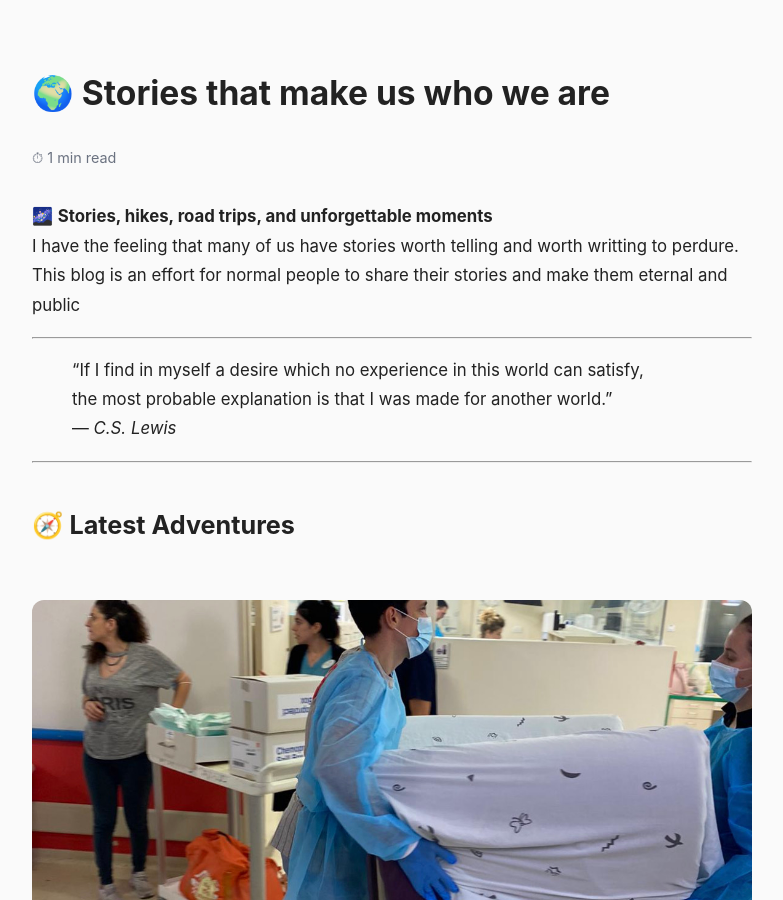
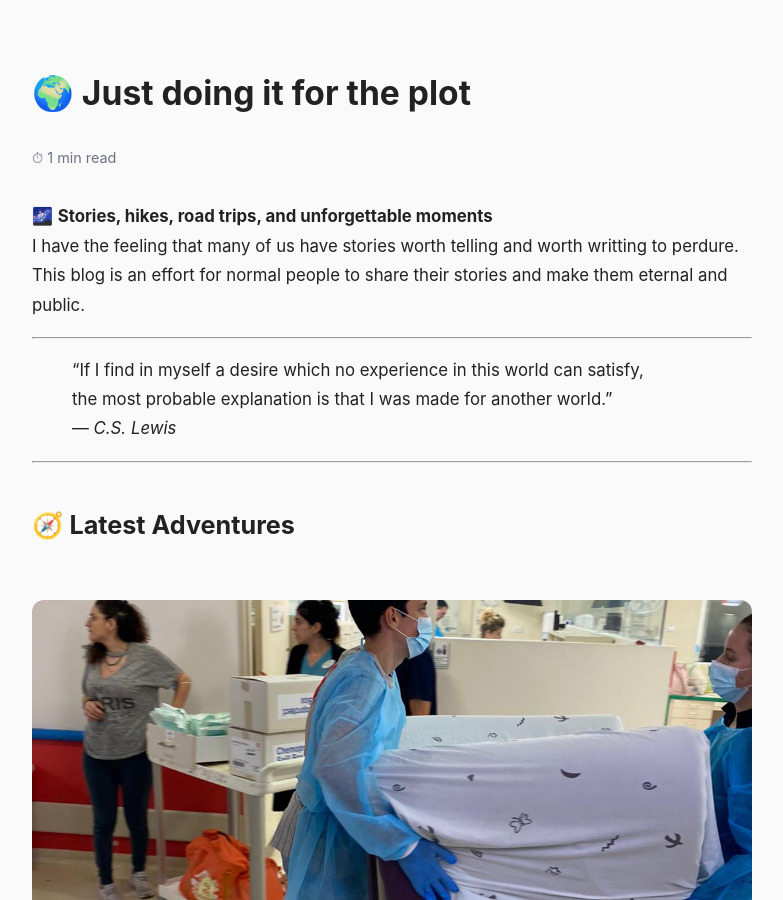
Before and after one commit to manuellyl04/thrilling-times, a Jekyll site: the page built from index.md, in a window 1280 px wide and 900 px high. Shown: the whole window, without its empty margins (248-1031 px from the left). Built offline with Jekyll 4.4.1, drawn with Linux system fonts in a browser that asks for light colours.

Commit message:
new index

```diff
--- a/index.md
+++ b/index.md
@@ -3,10 +3,10 @@ layout: default
 title: Thrilling Times
 ---
 
-# 🌍 Stories that make us who we are
+# 🌍  Just doing it for the plot
 
 🌌 **Stories, hikes, road trips, and unforgettable moments**
-I have the feeling that many of us have stories worth telling and worth writting to perdure. This blog is an effort for normal people to share their stories and make them eternal and public
+I have the feeling that many of us have stories worth telling and worth writting to perdure. This blog is an effort for normal people to share their stories and make them eternal and public.
 
 ---
 
```
